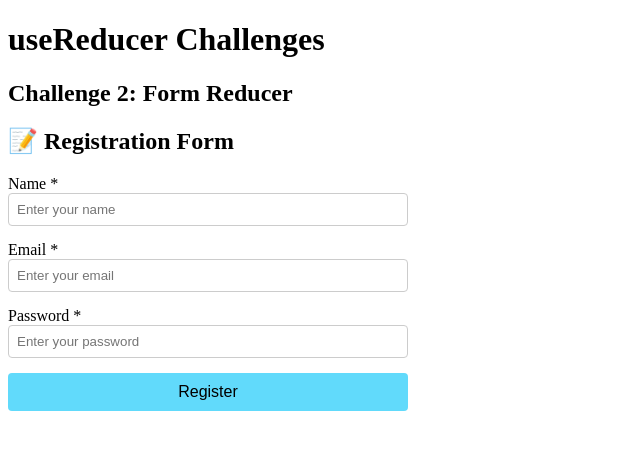
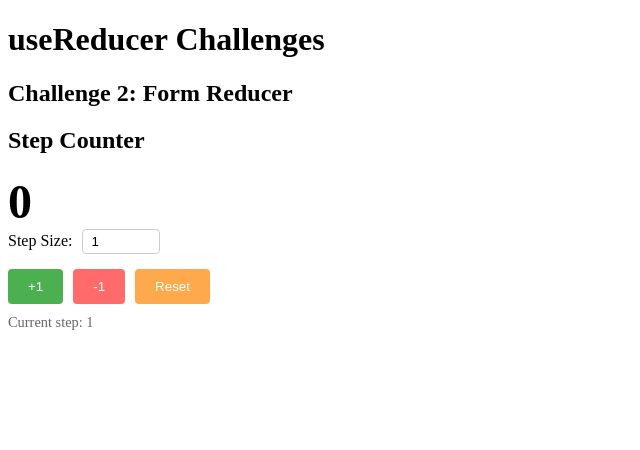
Before and after one commit to HaithamAbuDraz/react-learning-journey, a React (Vite) app: page / in a window 1280 px wide. Shown: the top 450 px of the page, without its empty margins (0-640 px from the left). Built offline with nearby package versions, Linux system fonts and the light colour scheme.

Commit message:
Replace FormApp with StepCounter in UseReducerChallenge

```diff
--- a/src/challenges/14-useReducer/UseReducerChallenge.jsx
+++ b/src/challenges/14-useReducer/UseReducerChallenge.jsx
@@ -1,4 +1,4 @@
-import FormApp from './components/FormApp';
+import StepCounter from './components/StepCounter';
 
 function UseReducerChallenge() {
   return (
@@ -7,7 +7,7 @@ function UseReducerChallenge() {
 
       <section>
         <h2>Challenge 2: Form Reducer</h2>
-        <FormApp />
+        <StepCounter />
       </section>
     </div>
   );
```
